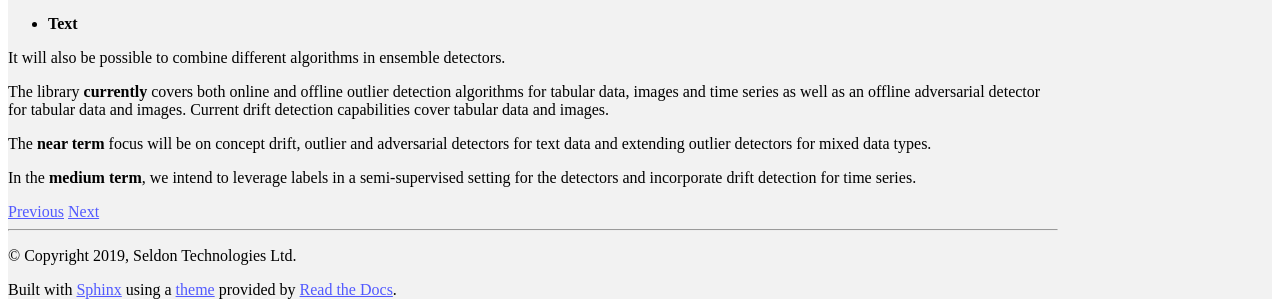
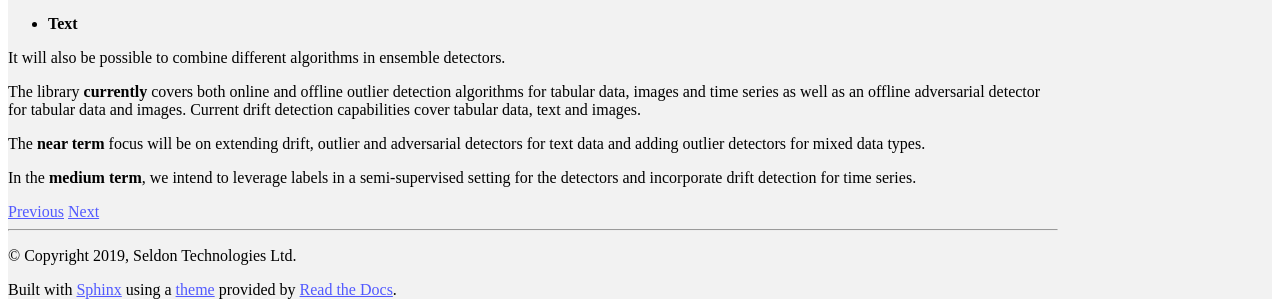
Before and after one commit to SeldonIO/alibi-detect, a Sphinx documentation site: the page built from doc/source/overview/roadmap.md, in a window 1280 px wide. Shown: the part 1127-1428 px from the top of the page. Built offline with Sphinx 7.4.7 and the Read the Docs theme 2.0.0, drawn with Linux system fonts in a browser that asks for light colours; pages that are not in the unit, such as notebooks, are missing from menus.

Commit message:
update roadmap

```diff
--- a/doc/source/overview/roadmap.md
+++ b/doc/source/overview/roadmap.md
@@ -16,10 +16,10 @@ It will also be possible to combine different algorithms in ensemble detectors.
 
 The library **currently** covers both online and offline outlier detection algorithms for
 tabular data, images and time series as well as an offline adversarial detector for
-tabular data and images. Current drift detection capabilities cover tabular data and images.
+tabular data and images. Current drift detection capabilities cover tabular data, text and images.
 
-The **near term** focus will be on concept drift, outlier and adversarial detectors for
-text data and extending outlier detectors for mixed data types.
+The **near term** focus will be on extending drift, outlier and adversarial detectors for
+text data and adding outlier detectors for mixed data types.
 
 In the **medium term**, we intend to leverage labels in a semi-supervised setting for the
 detectors and incorporate drift detection for time series.
```
Also changed, not shown: .travis.yml.
